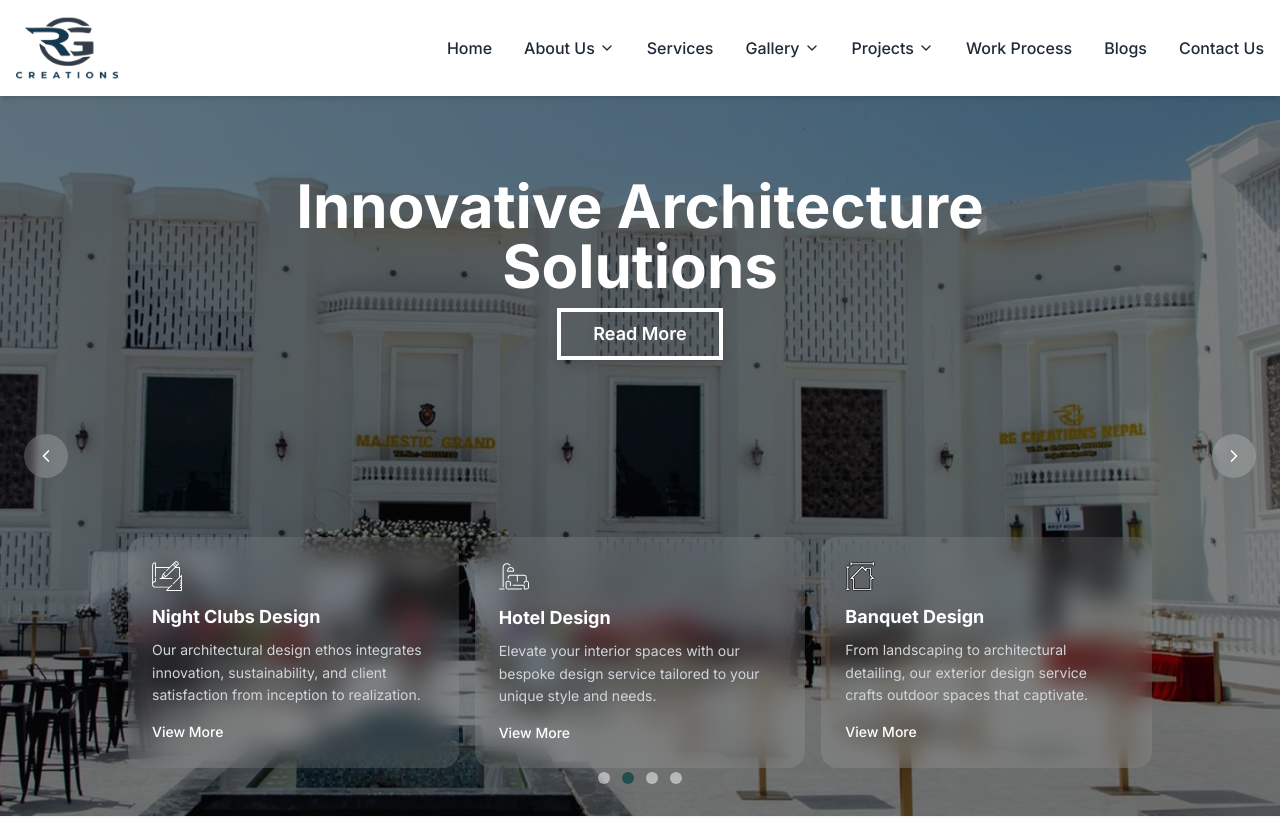
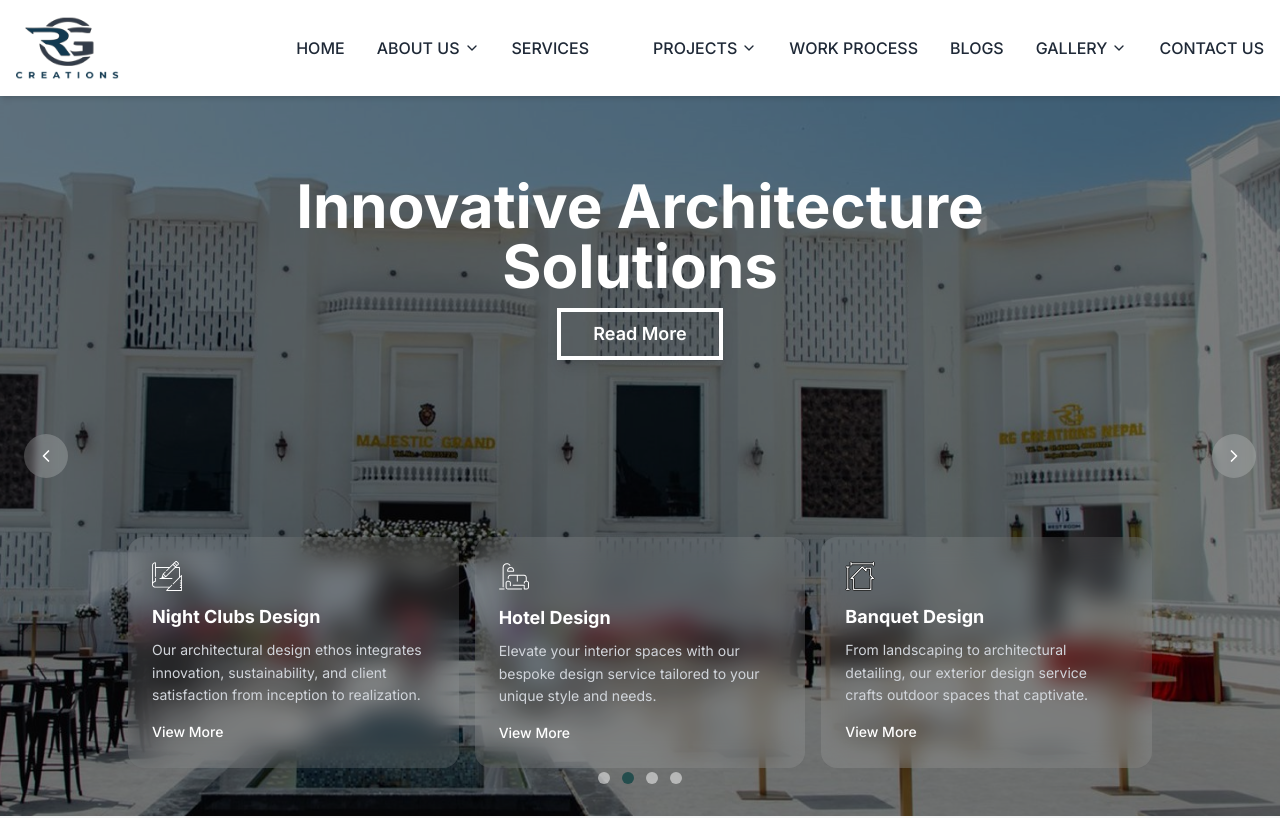
Before and after one commit to zennie2001/rgcreationsnepal, a Next.js app: page / in a window 1280 px wide. Shown: the top 818 px of the page. Built offline with nearby package versions, Linux system fonts and the light colour scheme.

Commit message:
error resolved

```diff
--- a/src/sections/Header.tsx
+++ b/src/sections/Header.tsx
@@ -52,14 +52,14 @@ export default function Header() {
           }`}
         >
           <a href="/" className="hover:text-green-500 font-medium">
-            Home
+            HOME
           </a>
 
           {/* About Us Dropdown */}
           <div className="relative group">
             <HeadlessMenu>
               <HeadlessMenu.Button className="flex items-center gap-1 hover:text-green-500 font-medium">
-                About Us
+                ABOUT US
                 <ChevronDown size={16} />
               </HeadlessMenu.Button>
               <div className="absolute hidden group-hover:block  bg-white text-gray-800 shadow-lg rounded-md py-2 w-64 z-50">
@@ -77,31 +77,15 @@ export default function Header() {
           </div>
 
           <a href="/services" className="hover:text-green-500 font-medium">
-            Services
+            SERVICES
           </a>
           <div className="relative group">
-            <HeadlessMenu>
-              <HeadlessMenu.Button className="flex items-center gap-1 hover:text-green-500 font-medium">
-                Gallery
-                <ChevronDown size={16} />
-              </HeadlessMenu.Button>
-              <div className="absolute hidden group-hover:block  bg-white text-gray-800 shadow-lg rounded-md py-2 w-64 z-50">
-                {galleryItems.map((item, index) => (
-                  <a
-                    key={index}
-                    href={item.href}
-                    className="block px-4 py-2 text-base hover:bg-gray-100"
-                  >
-                    {item.title}
-                  </a>
-                ))}
-              </div>
-            </HeadlessMenu>
+
           </div>
           <div className="relative group">
             <HeadlessMenu>
               <HeadlessMenu.Button className="flex items-center gap-1 hover:text-green-500 font-medium">
-                Projects
+                PROJECTS
                 <ChevronDown size={16} />
               </HeadlessMenu.Button>
               <div className="absolute hidden group-hover:block  bg-white text-gray-800 shadow-lg rounded-md py-2 w-64 z-50">
@@ -119,13 +103,30 @@ export default function Header() {
           </div>
 
           <a href="/projects" className="hover:text-green-500 font-medium">
-            Work Process
+            WORK PROCESS
           </a>
           <a href="/blogs" className="hover:text-green-500 font-medium">
-            Blogs
+            BLOGS
           </a>
+          <HeadlessMenu>
+              <HeadlessMenu.Button className="flex items-center gap-1 hover:text-green-500 font-medium">
+                GALLERY
+                <ChevronDown size={16} />
+              </HeadlessMenu.Button>
+              <div className="absolute hidden group-hover:block  bg-white text-gray-800 shadow-lg rounded-md py-2 w-64 z-50">
+                {galleryItems.map((item, index) => (
+                  <a
+                    key={index}
+                    href={item.href}
+                    className="block px-4 py-2 text-base hover:bg-gray-100"
+                  >
+                    {item.title}
+                  </a>
+                ))}
+              </div>
+            </HeadlessMenu>
           <a href="/contact" className="hover:text-green-500 font-medium">
-            Contact Us
+            CONTACT US
           </a>
         </nav>
 
--- a/src/sections/Products.tsx
+++ b/src/sections/Products.tsx
@@ -1,6 +1,6 @@
 "use client";
 
-import React, { useState, useRef, useEffect } from "react";
+import React, { useState, useRef } from "react";
 import { motion } from "framer-motion";
 
 const LatestProjects = () => {
@@ -49,7 +49,7 @@ const LatestProjects = () => {
     if (video) {
       video.currentTime = 0;
       video.play().catch(() => {
-        // ignored
+        // ignore autoplay errors
       });
       setPlayingIndexes((prev) => [...prev, index]);
     }
@@ -157,7 +157,9 @@ const LatestProjects = () => {
 
                   {/* Video */}
                   <video
-                    ref={(el) => (videoRefs.current[index] = el)}
+                    ref={(el) => {
+                      videoRefs.current[index] = el;
+                    }}
                     src={project.video}
                     muted
                     loop
@@ -168,9 +170,11 @@ const LatestProjects = () => {
                   />
 
                   {/* Overlay Text bottom-left */}
-                  <div className={`absolute left-4 bottom-4 text-white transition-opacity duration-300 ${
-                    isHovered ? "opacity-100" : "opacity-0"
-                  }`}>
+                  <div
+                    className={`absolute left-4 bottom-4 text-white transition-opacity duration-300 ${
+                      isHovered ? "opacity-100" : "opacity-0"
+                    }`}
+                  >
                     <h3 className="text-lg font-semibold mb-2">
                       {project.title}
                     </h3>
```
